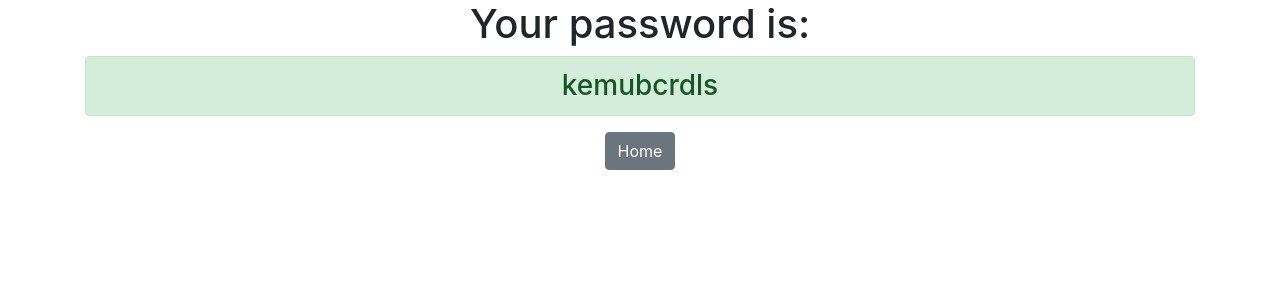
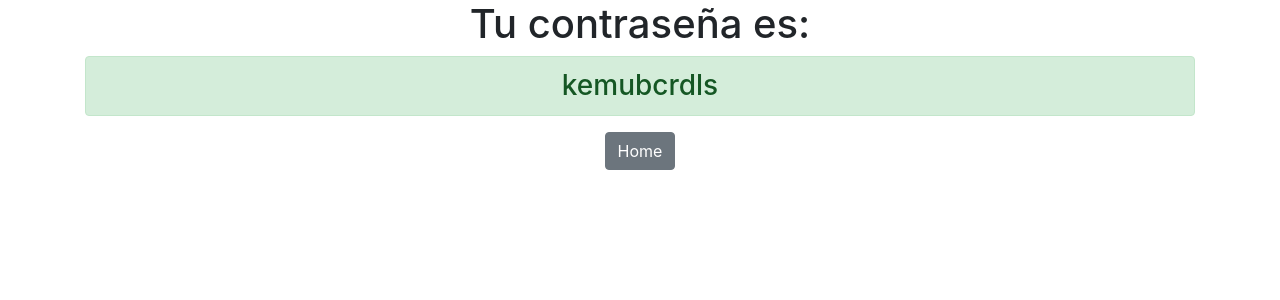
Before and after one commit to oliverguez/django3-pass-generator, a Django app: page /password/ in a window 1280 px wide. Shown: the top 300 px of the page. Run offline with Django 3.2, Linux system fonts and the light colour scheme; some libraries are stand-ins or nearby versions.

Commit message:
Cambie el nombre de la pagina de password

```diff
--- a/generator/templates/generator/password.html
+++ b/generator/templates/generator/password.html
@@ -7,7 +7,7 @@
       <div class="col-sm">
       </div>
       <div class="col-sm">
-        <h1>Your password is:</h1>
+        <h1>Tu contraseña es:</h1>
       </div>
       <div class="col-sm">
       </div>
```
